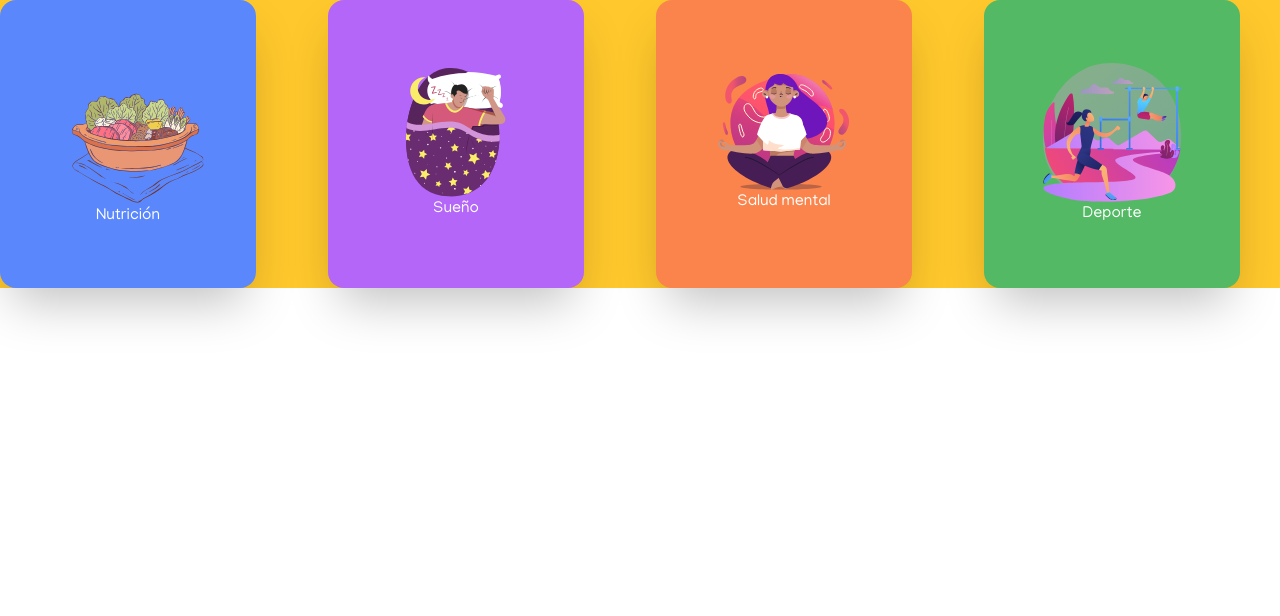
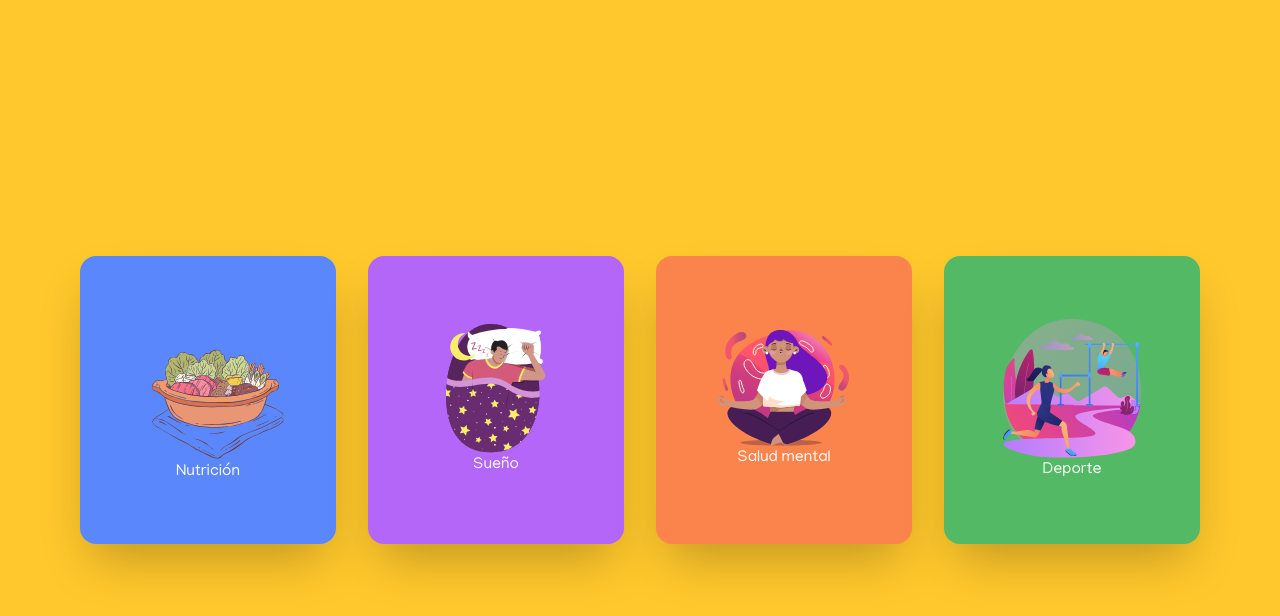
Before and after one commit to HabitPlus/HabitApp, a React (Create React App) app: page /home in a window 1280 px wide. Shown: the top 616 px of the page. Built offline with nearby package versions, Linux system fonts and the light colour scheme; a web font is replaced by a local one.

Commit message:
modified center botons

```diff
--- a/src/pages/home/Home.tsx
+++ b/src/pages/home/Home.tsx
@@ -7,7 +7,7 @@
 
 const Home = () => {
   return (
-    <div className="bg-yellow  ">
+    <div className="bg-yellow flex justify-center items-center h-screen ">
       <div className="flex-rows-2 gap-4 md:gap-8 grid grid-cols-2 md:grid-cols-4 ">
         <Link to='/nutricion'>
           <button className="w-64 h-72 bg-blue rounded-2xl shadow-2xl bg-black md:bg-purple-400 flex flex-col items-center justify-center">
```
